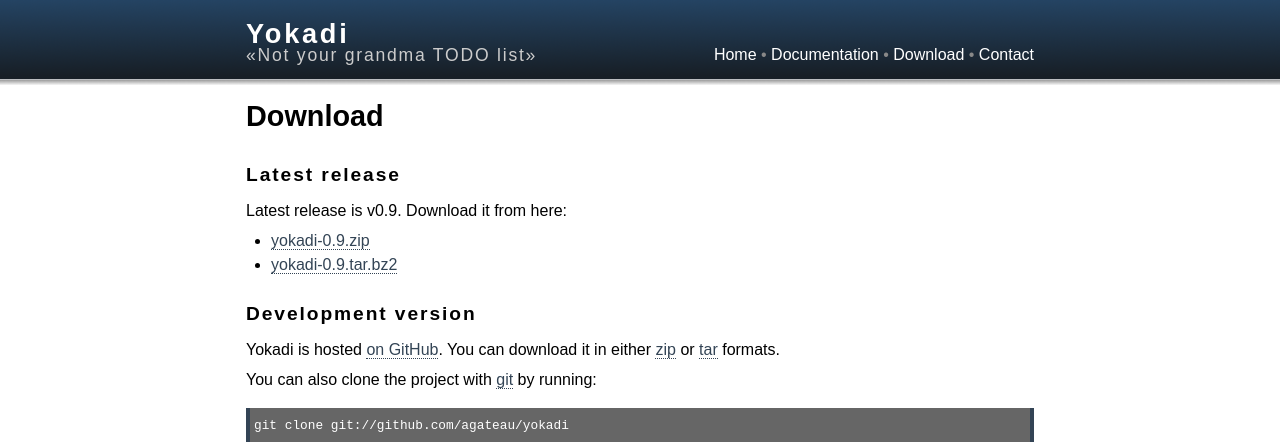
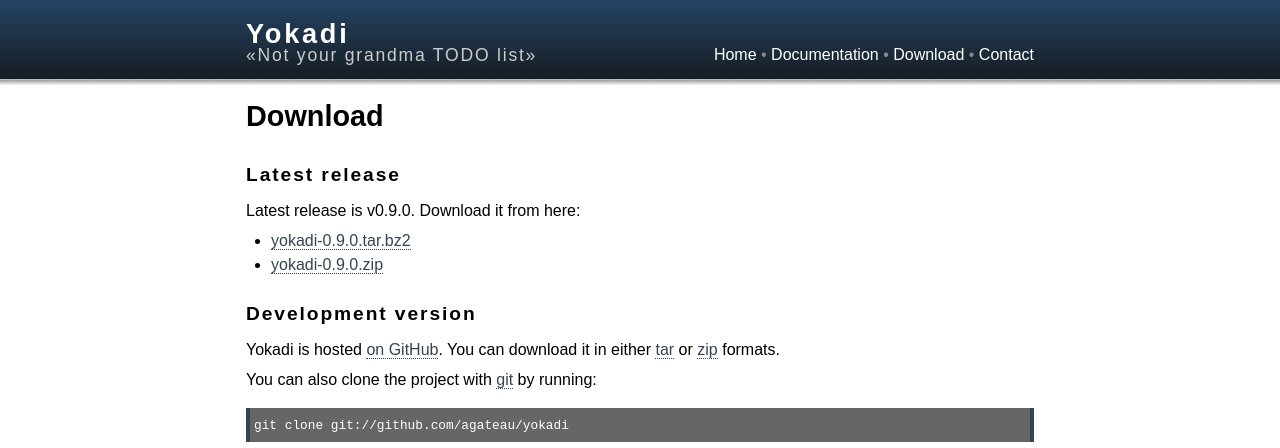
Before and after one commit to yokadi/yokadi.github.com, a Jekyll site: the page built from download.markdown, in a window 1280 px wide. Shown: the top 448 px of the page. Built offline with Jekyll 4.4.1, drawn with Linux system fonts in a browser that asks for light colours; part of the change alters nothing that is shown.

Commit message:
Created archives for 0.9.0.

```diff
--- a/download.markdown
+++ b/download.markdown
@@ -1,26 +1,24 @@
 ---
 layout: default
 title: Download
-version: "0.9"
+version: "0.9.0"
 ---
 ## Latest release
 
 Latest release is v{{ page.version }}. Download it from here:
 
-- [yokadi-{{ page.version }}.zip][release-zip]
-- [yokadi-{{ page.version }}.tar.bz2][release-tar]
+- [yokadi-{{ page.version }}.tar.bz2](download/yokadi-{{ page.version }}.tar.bz2)
+- [yokadi-{{ page.version }}.zip](download/yokadi-{{ page.version }}.zip)
 
 ## Development version
 
 Yokadi is hosted [on GitHub][yokadi-github]. You can download it in either
-[zip][master-zip] or [tar][master-tar] formats.
+[tar][master-tar] or [zip][master-zip] formats.
 
 You can also clone the project with [git][] by running:
 
     git clone git://github.com/agateau/yokadi
 
-[release-zip]: http://github.com/agateau/yokadi/zipball/{{ page.version }}
-[release-tar]: http://github.com/agateau/yokadi/tarball/{{ page.version }}
 [yokadi-github]: http://github.com/agateau/yokadi
 [master-zip]: http://github.com/agateau/yokadi/zipball/master
 [master-tar]: http://github.com/agateau/yokadi/tarball/master
```
Also changed, not shown: 2 other files.
